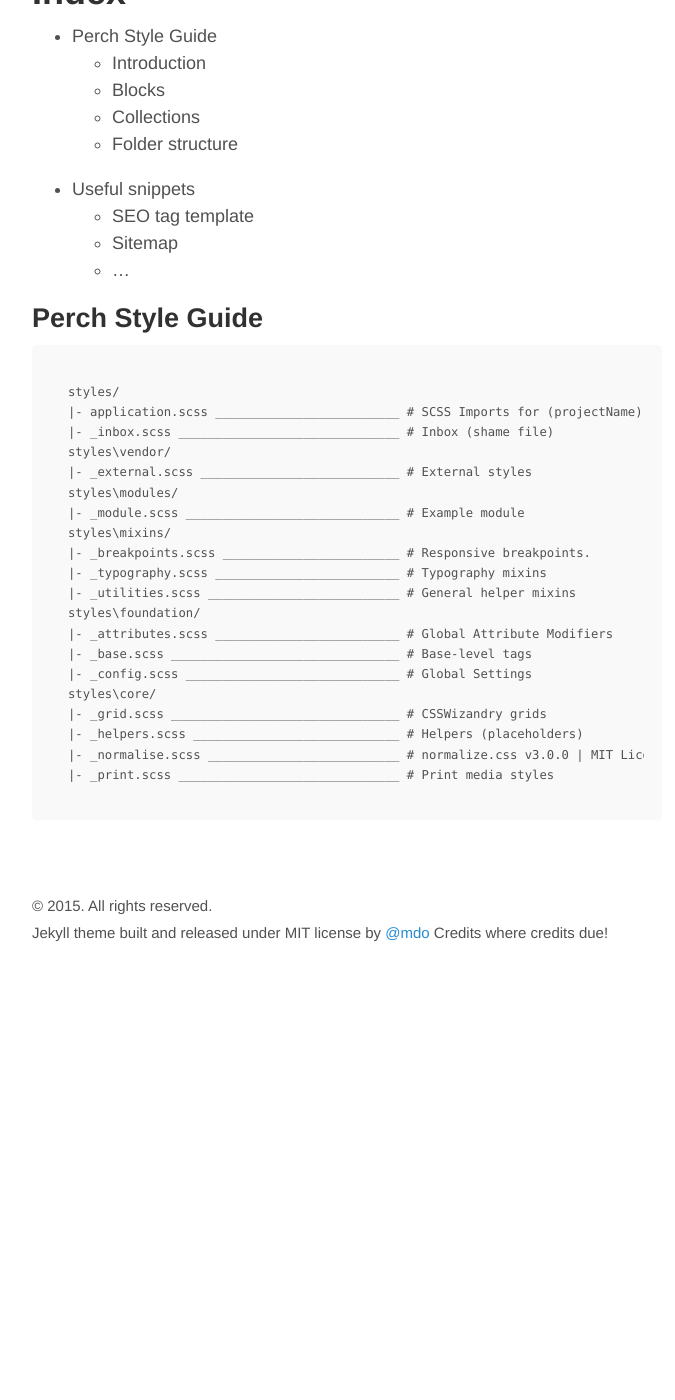
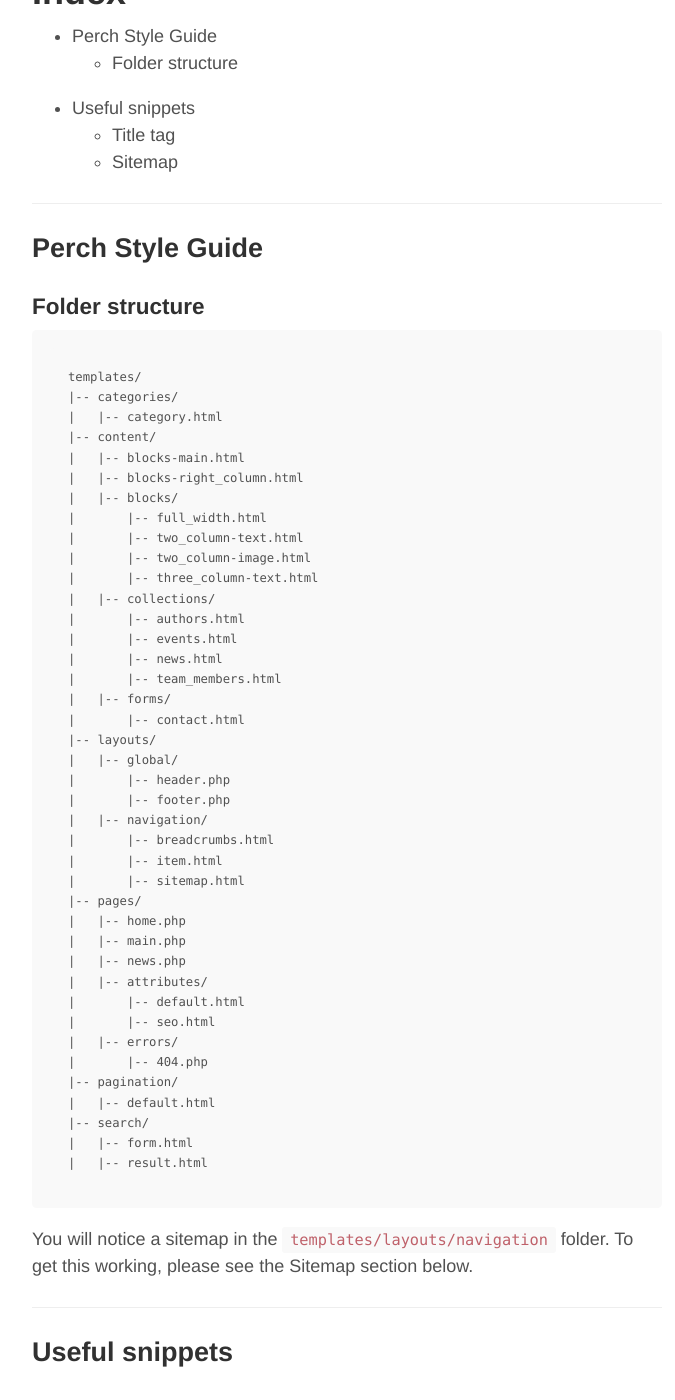
Before and after one commit to cddnation/cddnation.github.io, a Jekyll site: the page built from perch.md, in a window 1280 px wide and 1400 px high, scrolled down 441 px. Shown: the whole window, without its empty margins (293-968 px from the left). Built offline with Jekyll 4.4.1, drawn with Linux system fonts in a browser that asks for light colours; before the commit the page ends 1423 px from its top, so only the background shows below that; some of the changed text lies outside the part shown.

Commit message:
Added perch documentation, folder structure and a few code examples.

```diff
--- a/perch.md
+++ b/perch.md
@@ -12,37 +12,90 @@
 # Index
 
 * Perch Style Guide
-    * Introduction
-    * Blocks
-    * Collections
-    * Folder structure
+    - Folder structure
 * Useful snippets
-    - SEO tag template
+    - Title tag
     - Sitemap
-    - ...
 
+---
 
 
 ## Perch Style Guide
 
+### Folder structure
 
-    styles/
-    |- application.scss _________________________ # SCSS Imports for (projectName)
-    |- _inbox.scss ______________________________ # Inbox (shame file)
-    styles\vendor/
-    |- _external.scss ___________________________ # External styles
-    styles\modules/
-    |- _module.scss _____________________________ # Example module
-    styles\mixins/
-    |- _breakpoints.scss ________________________ # Responsive breakpoints.
-    |- _typography.scss _________________________ # Typography mixins
-    |- _utilities.scss __________________________ # General helper mixins
-    styles\foundation/
-    |- _attributes.scss _________________________ # Global Attribute Modifiers
-    |- _base.scss _______________________________ # Base-level tags
-    |- _config.scss _____________________________ # Global Settings
-    styles\core/
-    |- _grid.scss _______________________________ # CSSWizandry grids
-    |- _helpers.scss ____________________________ # Helpers (placeholders)
-    |- _normalise.scss __________________________ # normalize.css v3.0.0 | MIT License | git.io/normalize
-    |- _print.scss ______________________________ # Print media styles
+    templates/
+    |-- categories/
+    |   |-- category.html
+    |-- content/
+    |   |-- blocks-main.html
+    |   |-- blocks-right_column.html
+    |   |-- blocks/
+    |       |-- full_width.html
+    |       |-- two_column-text.html
+    |       |-- two_column-image.html
+    |       |-- three_column-text.html
+    |   |-- collections/
+    |       |-- authors.html
+    |       |-- events.html
+    |       |-- news.html
+    |       |-- team_members.html
+    |   |-- forms/
+    |       |-- contact.html
+    |-- layouts/
+    |   |-- global/
+    |       |-- header.php
+    |       |-- footer.php
+    |   |-- navigation/
+    |       |-- breadcrumbs.html
+    |       |-- item.html
+    |       |-- sitemap.html
+    |-- pages/
+    |   |-- home.php
+    |   |-- main.php
+    |   |-- news.php
+    |   |-- attributes/
+    |       |-- default.html
+    |       |-- seo.html
+    |   |-- errors/
+    |       |-- 404.php
+    |-- pagination/
+    |   |-- default.html
+    |-- search/
+    |   |-- form.html
+    |   |-- result.html
+
+
+You will notice a sitemap in the `templates/layouts/navigation` folder. To get this working, please see the Sitemap section below.
+
+---
+
+
+
+## Useful snippets
+
+### Title Tag
+
+In your `templates/layouts/global/header.php` file, add the following within the `<head>` tag:
+
+    <?php PerchSystem::set_var('default_page_title', perch_pages_title(true)); ?>
+
+    <?php
+        perch_page_attributes(array(
+            'template' => 'seo.html'
+        ));
+    ?>
+
+
+In your seo.html add the following:
+
+
+    <title>
+        <perch:if exists="pagetitle"><perch:pages id="pagetitle" label="Title Tag" type="text" /><perch:else><perch:content id="default_page_title" /> | Project name</perch:if>
+    </title>
+
+
+
+### Sitemap
+
+Follow the instructions on [this page](http://solutions.grabaperch.com/html-and-css/how-do-i-create-a-google-sitemap) to get sitemaps working.
```
